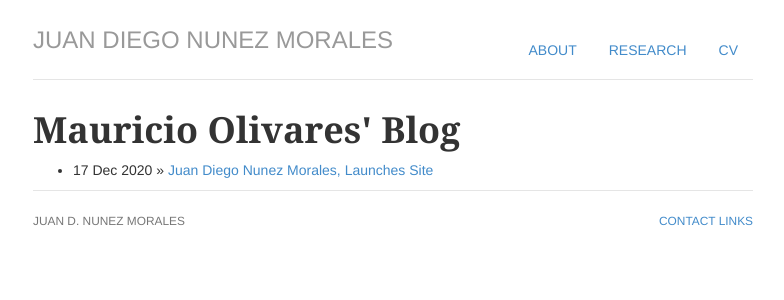
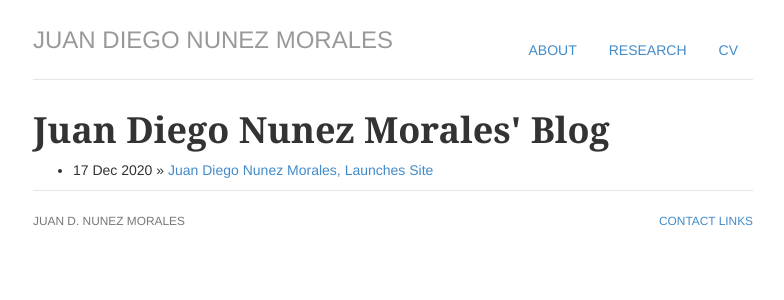
Before and after one commit to juandiegonm/juandiegonm.github.io, a Jekyll site: the page built from blog/index.html, in a window 1280 px wide. Shown: the top 300 px of the page, without its empty margins (247-1031 px from the left). Built offline with Jekyll 4.4.1, drawn with Linux system fonts in a browser that asks for light colours.

Commit message:
Update index.html

```diff
--- a/blog/index.html
+++ b/blog/index.html
@@ -1,6 +1,6 @@
 ---
 layout: default
-title: Mauricio Olivares' Blog
+title: Juan Diego Nunez Morales' Blog
 ---
 	<h1>{{ page.title }}</h1>
 	<ul class="posts">
```
